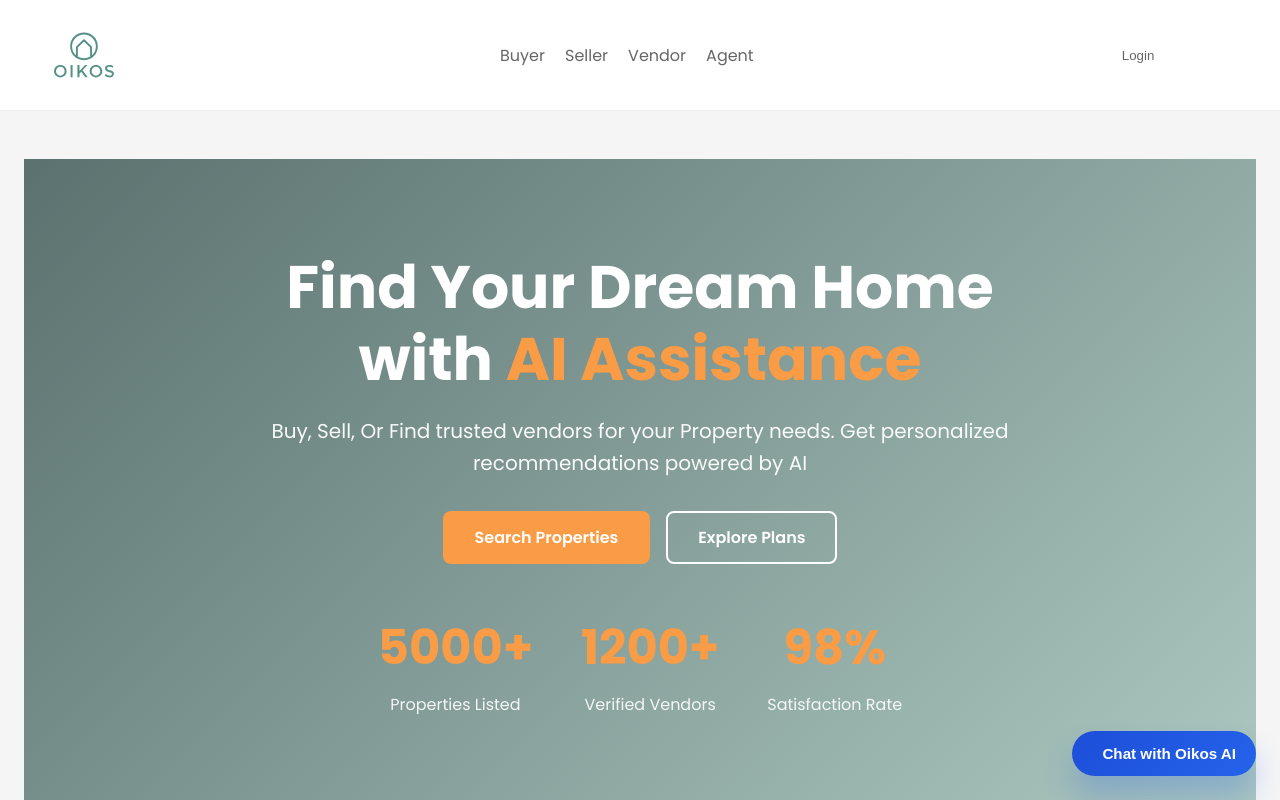
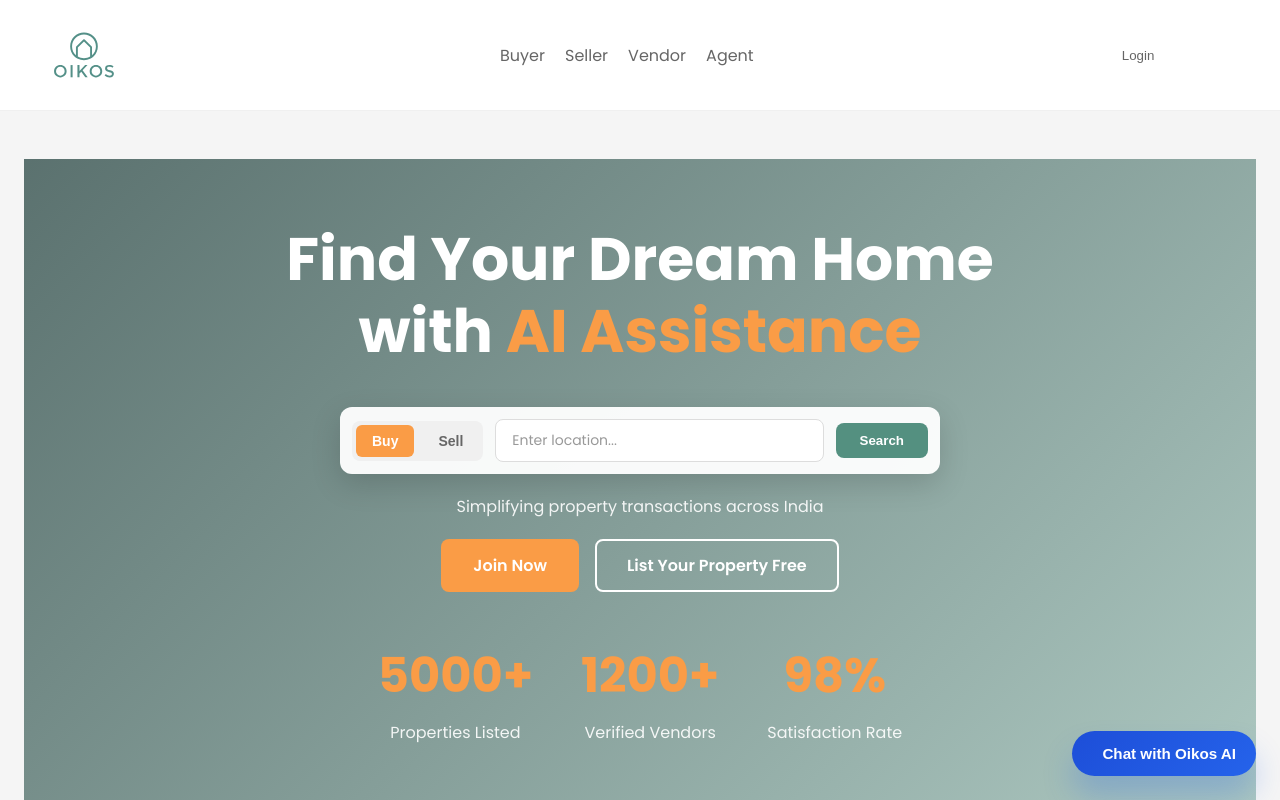
Before and after one commit to velu-jaya/oikos-frontend, a Next.js app: page / in a window 1280 px wide. Shown: the top 800 px of the page. Built offline with nearby package versions, Linux system fonts and the light colour scheme.

Commit message:
hero update

```diff
--- a/src/app/page.module.css
+++ b/src/app/page.module.css
@@ -252,6 +252,112 @@ a.secondary {
 .ctaPrimary:hover{ background: #f08a2e; transform: translateY(-2px); box-shadow: 0 8px 20px rgba(250, 156, 70, 0.3); }
 .ctaOutlined{ border: 2px solid #fff; color: #fff; padding: 12px 30px; border-radius: 8px; font-weight: 600; cursor: pointer; transition: all 200ms ease; text-decoration: none; display: inline-block; font-size: 16px; }
 .ctaOutlined:hover{ background: rgba(255, 255, 255, 0.1); }
+.ctaSecondary{ border: 2px solid #fff; color: #fff; padding: 12px 30px; border-radius: 8px; font-weight: 600; cursor: pointer; transition: all 200ms ease; text-decoration: none; display: inline-block; font-size: 16px; }
+.ctaSecondary:hover{ background: rgba(255, 255, 255, 0.1); }
+
+/* Hero Search Box */
+.heroSearchBox {
+  margin-top: 40px;
+  display: flex;
+  flex-direction: column;
+  gap: 20px;
+  align-items: center;
+}
+
+.searchForm {
+  display: flex;
+  align-items: center;
+  gap: 12px;
+  background: rgba(255, 255, 255, 0.95);
+  padding: 12px;
+  border-radius: 12px;
+  box-shadow: 0 10px 30px rgba(0, 0, 0, 0.15);
+  width: 100%;
+  max-width: 600px;
+  flex-wrap: wrap;
+  justify-content: center;
+}
+
+.toggleGroup {
+  display: flex;
+  gap: 8px;
+  background: #f0f0f0;
+  padding: 4px;
+  border-radius: 8px;
+}
+
+.toggleBtn {
+  padding: 8px 16px;
+  border: none;
+  background: transparent;
+  cursor: pointer;
+  font-weight: 600;
+  font-size: 14px;
+  color: #666;
+  border-radius: 6px;
+  transition: all 200ms ease;
+}
+
+.toggleBtn.active {
+  background: var(--accent);
+  color: white;
+}
+
+.toggleBtn:hover:not(.active) {
+  color: var(--foreground);
+}
+
+.locationInput {
+  padding: 10px 16px;
+  border: 1px solid #ddd;
+  border-radius: 8px;
+  font-size: 14px;
+  flex: 1;
+  min-width: 180px;
+  font-family: inherit;
+  transition: all 200ms ease;
+}
+
+.locationInput:focus {
+  outline: none;
+  border-color: var(--accent);
+  box-shadow: 0 0 0 3px rgba(250, 156, 70, 0.1);
+}
+
+.locationInput::placeholder {
+  color: #999;
+}
+
+.searchBtn {
+  padding: 10px 24px;
+  background: var(--primary);
+  color: white;
+  border: none;
+  border-radius: 8px;
+  font-weight: 600;
+  cursor: pointer;
+  transition: all 200ms ease;
+}
+
+.searchBtn:hover {
+  background: #4a7a6f;
+  transform: translateY(-2px);
+  box-shadow: 0 4px 12px rgba(84, 144, 128, 0.3);
+}
+
+.heroMessage {
+  color: rgba(255, 255, 255, 0.9);
+  font-size: 16px;
+  margin: 0;
+  text-align: center;
+}
+
+.heroCTAs {
+  display: flex;
+  gap: 16px;
+  justify-content: center;
+  flex-wrap: wrap;
+}
 
 .heroStats{
   display: flex;
@@ -670,4 +776,44 @@ a.secondary {
   .footerInner{ flex-direction: column; gap: 16px; }
   .footerCenter{ flex: 1; }
   .footerLinks{ gap: 16px; font-size: 12px; }
+
+  /* Hero responsive */
+  .heroTitle {
+    font-size: 32px;
+    min-height: 60px;
+  }
+
+  .searchForm {
+    flex-direction: column;
+    width: 90%;
+    max-width: 100%;
+  }
+
+  .toggleGroup {
+    width: 100%;
+  }
+
+  .locationInput {
+    width: 100%;
+    min-width: auto;
+  }
+
+  .searchBtn {
+    width: 100%;
+  }
+
+  .heroMessage {
+    font-size: 14px;
+  }
+
+  .heroCTAs {
+    flex-direction: column;
+    gap: 12px;
+  }
+
+  .ctaPrimary,
+  .ctaSecondary {
+    width: 100%;
+    text-align: center;
+  }
 }
--- a/src/components/Hero.js
+++ b/src/components/Hero.js
@@ -1,21 +1,113 @@
+'use client';
+
+import { useState, useEffect } from 'react';
+import Link from 'next/link';
 import styles from "../app/page.module.css";
 
 export default function Hero({ children }) {
+  const [displayedText, setDisplayedText] = useState('');
+  const [userType, setUserType] = useState('buy');
+  const [location, setLocation] = useState('');
+  const fullText = 'Find Your Dream Home with AI Assistance';
+
+  useEffect(() => {
+    let index = 0;
+    const interval = setInterval(() => {
+      if (index <= fullText.length) {
+        setDisplayedText(fullText.slice(0, index));
+        index++;
+      } else {
+        clearInterval(interval);
+      }
+    }, 50);
+
+    return () => clearInterval(interval);
+  }, []);
+
+  const renderTextWithHighlight = () => {
+    const parts = displayedText.split('AI Assistance');
+    if (parts.length === 1) {
+      return displayedText;
+    }
+
+    return (
+      <>
+        {parts[0]}
+        {parts.length > 1 && <span className={styles.aiEmphasis}>AI Assistance</span>}
+        {parts[1]}
+      </>
+    );
+  };
+
   const stats = [
     { number: "5000+", label: "Properties Listed" },
     { number: "1200+", label: "Verified Vendors" },
     { number: "98%", label: "Satisfaction Rate" },
   ];
 
+  const handleSearch = (e) => {
+    e.preventDefault();
+    console.log('Searching for:', { location, userType });
+  };
+
   return (
     <section className={styles.hero} style={{ backgroundImage: "url('/hero-bg.jpg')" }}>
       <div className={styles.heroOverlay}>
         <div className={styles.heroContent}>
-          <h1 className={styles.heroTitle}>Find Your Dream Home with <span className={styles.aiEmphasis}>AI Assistance</span></h1>
-          <p className={styles.heroSubtitle}>Buy, Sell, Or Find trusted vendors for your Property needs. Get personalized recommendations powered by AI</p>
-          <div className={styles.heroCTAs}>
-            <a className={styles.ctaPrimary} href="#search">Search Properties</a>
-            <a className={styles.ctaOutlined} href="#plans">Explore Plans</a>
+          <h1 className={styles.heroTitle}>
+            <span className={styles.typingText}>{renderTextWithHighlight()}</span>
+          </h1>
+
+          {/* Search Bar Section */}
+          <div className={styles.heroSearchBox}>
+            <form onSubmit={handleSearch} className={styles.searchForm}>
+              {/* Buy/Sell Toggle */}
+              <div className={styles.toggleGroup}>
+                <button
+                  type="button"
+                  className={`${styles.toggleBtn} ${userType === 'buy' ? styles.active : ''}`}
+                  onClick={() => setUserType('buy')}
+                >
+                  Buy
+                </button>
+                <button
+                  type="button"
+                  className={`${styles.toggleBtn} ${userType === 'sell' ? styles.active : ''}`}
+                  onClick={() => setUserType('sell')}
+                >
+                  Sell
+                </button>
+              </div>
+
+              {/* Location Input */}
+              <input
+                type="text"
+                placeholder="Enter location..."
+                value={location}
+                onChange={(e) => setLocation(e.target.value)}
+                className={styles.locationInput}
+              />
+
+              {/* Search Button */}
+              <button type="submit" className={styles.searchBtn}>
+                Search
+              </button>
+            </form>
+
+            {/* Message */}
+            <p className={styles.heroMessage}>
+              Simplifying property transactions across India
+            </p>
+
+            {/* CTAs */}
+            <div className={styles.heroCTAs}>
+              <Link className={styles.ctaPrimary} href="/test-verification">
+                Join Now
+              </Link>
+              <Link className={styles.ctaSecondary} href="#plans">
+                List Your Property Free
+              </Link>
+            </div>
           </div>
         </div>
 
```
